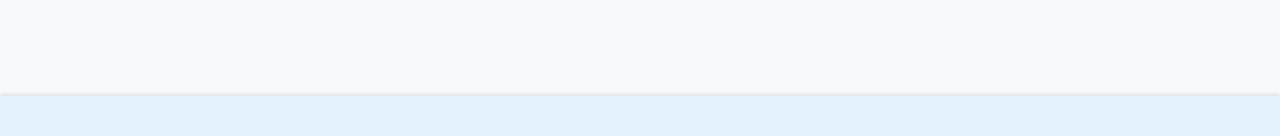
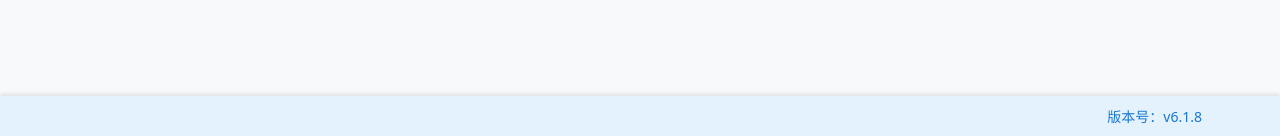
Before and after one commit to liuxixin618/boke, a Flask app: page /about in a window 1280 px wide. Shown: the part 664-800 px from the top of the page. Run offline with Flask 2, Linux system fonts and the light colour scheme; data that the repository does not hold is empty; some libraries are stand-ins or nearby versions.

Commit message:
S 前端页面实现显示版本号的功能

```diff
--- /dev/null
+++ b/app/constants.py
@@ -0,0 +1,4 @@
+# 网站静态常量
+
+# 项目版本号
+VERSION = "v6.1.8"
--- a/app/main/routes.py
+++ b/app/main/routes.py
@@ -15,6 +15,7 @@ import json
 from flask_login import current_user
 import uuid
 from werkzeug.utils import secure_filename
+from app.constants import VERSION
 
 def ensure_upload_folder():
     """确保上传文件夹存在并返回正确的路径"""
@@ -402,3 +403,7 @@ def messages_show():
     } for msg in messages]
 
     return render_template('main/messages_show.html', messages=messages_list)
+
+@main.app_context_processor
+def inject_version():
+    return dict(version=VERSION)
--- a/app/templates/main/base.html
+++ b/app/templates/main/base.html
@@ -135,6 +135,10 @@
         .loading-spinner.hidden {
             display: none;
         }
+
+        .footer-version {
+            color: var(--text-color) !important;
+        }
     </style>
     {{ moment.include_moment() }}
     {{ moment.locale('zh-cn') }}
@@ -210,7 +214,8 @@
 
     <!-- 页脚 -->
     <footer class="footer">
-        <div class="container">
+        <div class="container position-relative">
+            <div class="text-center">
                 {% if site_config.icp_text %}
                 <p class="mb-0">
                     {% if site_config.icp_link %}
@@ -222,6 +227,10 @@
                     {% endif %}
                 </p>
                 {% endif %}
+            </div>
+            <div class="position-absolute end-0 top-50 translate-middle-y text-end small pe-2 footer-version">
+                {{ '版本号：' + version or '获取失败' }}
+            </div>
         </div>
     </footer>
 
```
Lines whose indentation alone changed are shown as unchanged.
